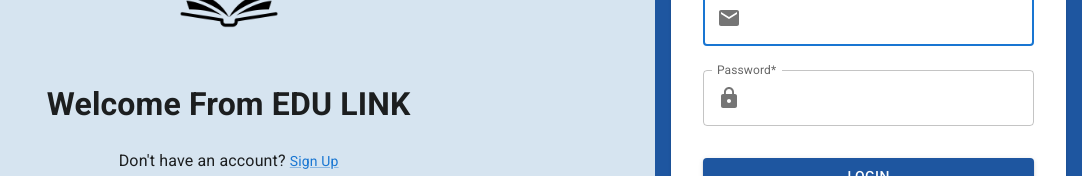
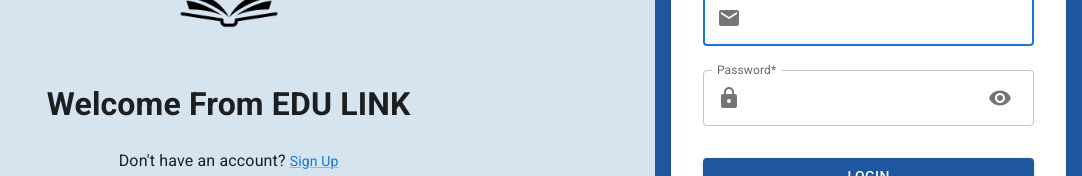
Before and after one commit to NuNuLwin/CourseManagementWebApp, a React (Create React App) app in the folder frontend/: page / in a window 1280 px wide. Shown: the part 346-522 px from the top of the page, without its empty margins (198-1280 px from the left). Built offline with nearby package versions, Linux system fonts and the light colour scheme.

Commit message:
add revealing password icon in login and register page

```diff
--- a/frontend/src/pages/Login.jsx
+++ b/frontend/src/pages/Login.jsx
@@ -6,7 +6,7 @@ import { login, register, reset } from "../features/auth/authSlice";
 import Spinner from "../components/Spinner";
 import * as React from "react";
 import Button from "@mui/material/Button";
-import { Avatar, Container, TextField, InputAdornment } from "@mui/material";
+import { Avatar, Container, TextField, InputAdornment, IconButton } from "@mui/material";
 import Link from "@mui/material/Link";
 import Grid from "@mui/material/Grid";
 import Paper from "@mui/material/Paper";
@@ -16,6 +16,8 @@ import { ThemeProvider, createTheme } from "@mui/material/styles";
 import CssBaseline from "@mui/material/CssBaseline";
 import EmailIcon from "@mui/icons-material/Email";
 import LockIcon from "@mui/icons-material/Lock";
+import RemoveRedEyeIcon from '@mui/icons-material/RemoveRedEye'
+import VisibilityOffIcon from '@mui/icons-material/VisibilityOff'
 
 const themeLight = createTheme({
   palette: {
@@ -26,6 +28,7 @@ const themeLight = createTheme({
 });
 
 function Login() {
+  const [visible, setVisible] = useState(false)
   const [formData, setFormData] = useState({
     email: "",
     password: "",
@@ -88,6 +91,13 @@ function Login() {
   };
   const color = { backgroundColor: "#D8E2EF" };
   const darkcolor = { backgroundColor: "#1E56A0" };
+  const EndAdorment =  ({visible,setVisible}) => {
+    return <InputAdornment position="end">
+      <IconButton onClick={() => setVisible(!visible)}>
+        {visible ? <VisibilityOffIcon/> : <RemoveRedEyeIcon/>}
+      </IconButton>
+    </InputAdornment>
+  }
   return (
     <>
       <CssBaseline />
@@ -176,7 +186,7 @@ function Login() {
                   fullWidth
                   variant="outlined"
                   label="Password*"
-                  type="password"
+                  type= {!visible ? "password" : "text" }
                   id="password"
                   name="password"
                   value={password}
@@ -187,6 +197,9 @@ function Login() {
                         <LockIcon />
                       </InputAdornment>
                     ),
+                    endAdornment:(
+                      <EndAdorment visible={visible} setVisible={setVisible}/>
+                    )
                   }}
                 />
                 <Button
--- a/frontend/src/pages/Register.jsx
+++ b/frontend/src/pages/Register.jsx
@@ -2,6 +2,9 @@ import { useState, useEffect } from "react";
 import { useSelector, useDispatch } from "react-redux";
 import { useNavigate } from "react-router-dom";
 import { toast } from "react-toastify";
+import RemoveRedEyeIcon from '@mui/icons-material/RemoveRedEye'
+import VisibilityOffIcon from '@mui/icons-material/VisibilityOff'
+
 
 // redux
 import { register, reset } from "../features/auth/authSlice";
@@ -25,6 +28,7 @@ import {
   FormControlLabel,
   FormControl,
   FormLabel,
+  IconButton
 } from "@mui/material";
 
 // material styles
@@ -48,6 +52,7 @@ const themeLight = createTheme({
 });
 
 function Register() {
+  const [visible, setVisible] = useState(false)
   const [formData, setFormData] = useState({
     firstname: "",
     lastname: "",
@@ -137,6 +142,14 @@ function Register() {
     borderRadius: 20,
     margin: "3vh auto",
   };
+
+  const EndAdorment =  ({visible,setVisible}) => {
+    return <InputAdornment position="end">
+      <IconButton onClick={() => setVisible(!visible)}>
+        {visible ? <VisibilityOffIcon/> : <RemoveRedEyeIcon/>}
+      </IconButton>
+    </InputAdornment>
+  }
 
   return (
     <>
@@ -287,7 +300,7 @@ function Register() {
                     margin="normal"
                     fullWidth
                     variant="outlined"
-                    type="password"
+                    type= {!visible ? "password" : "text" }
                     label="Password*"
                     id="password"
                     name="password"
@@ -299,6 +312,9 @@ function Register() {
                           <LockIcon />
                         </InputAdornment>
                       ),
+                      endAdornment:(
+                        <EndAdorment visible={visible} setVisible={setVisible}/>
+                      )
                     }}
                   />
                 </Grid>
```
